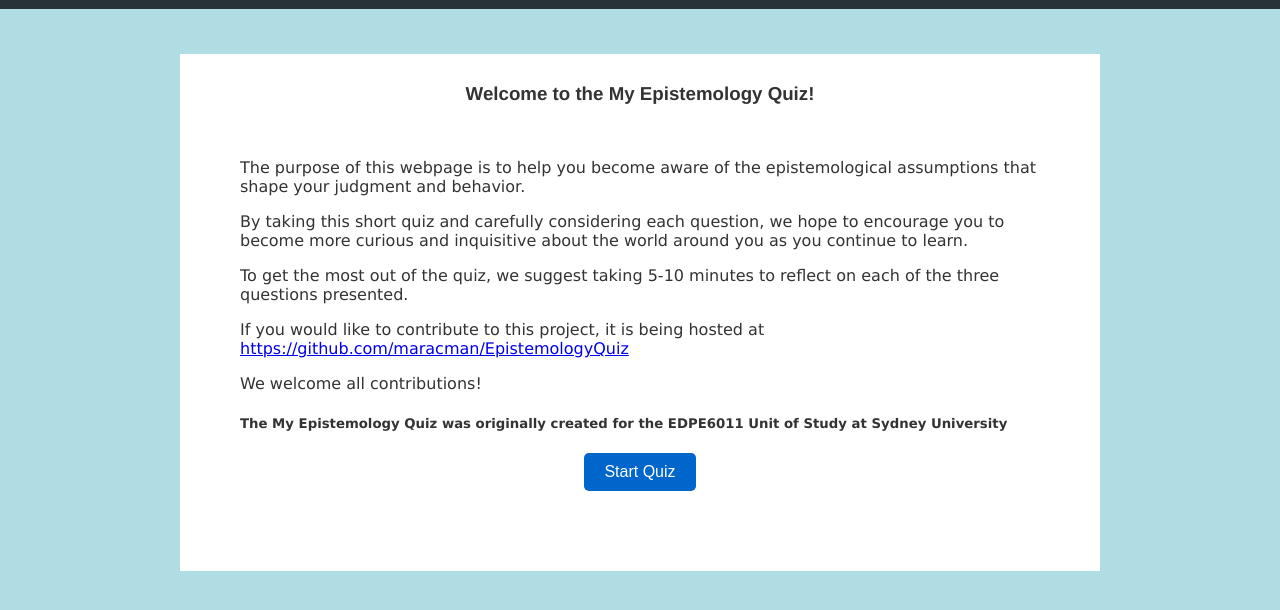
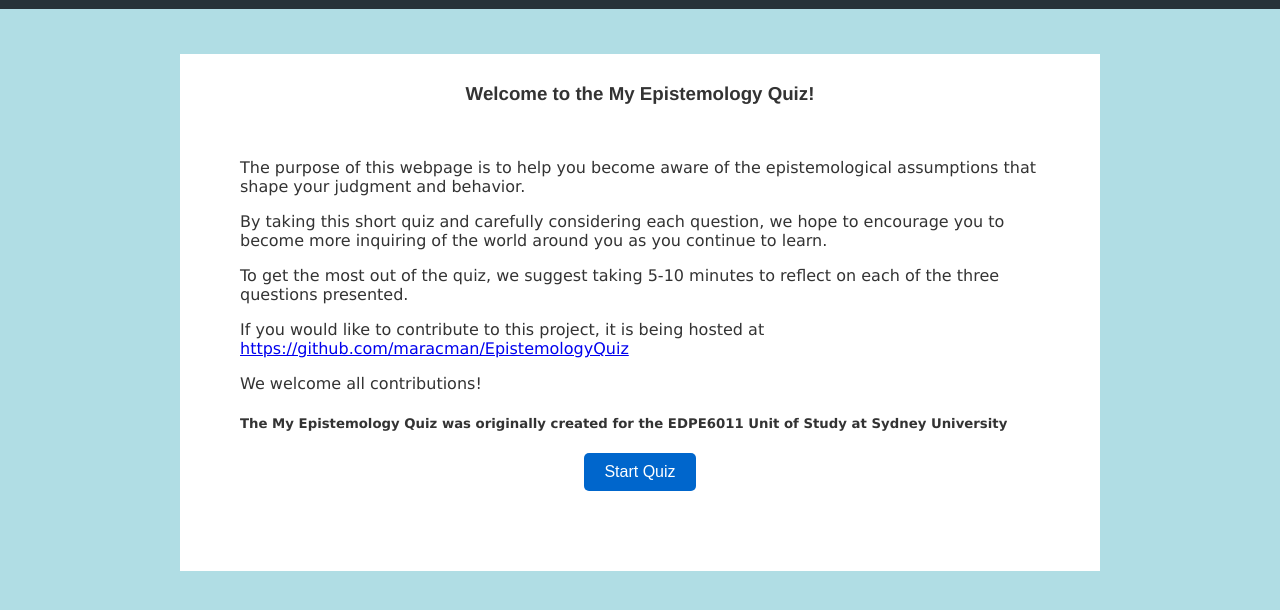
Before and after one commit to maracman/EpistemologyQuiz, a plain HTML site: page index.html in a window 1280 px wide. Shown: the part 96-706 px from the top of the page. Drawn offline with nearby package versions, Linux system fonts and the light colour scheme.

Commit message:
Update index.html

```diff
--- a/index.html
+++ b/index.html
@@ -225,7 +225,7 @@
         The purpose of this webpage is to help you become aware of the epistemological assumptions that shape your judgment and behavior.
         </p>
         <p>
-        By taking this short quiz and carefully considering each question, we hope to encourage you to become more curious and inquisitive about the world around you as you continue to learn.        </p>
+        By taking this short quiz and carefully considering each question, we hope to encourage you to become more inquiring of the world around you as you continue to learn.        </p>
         <p>
         To get the most out of the quiz, we suggest taking 5-10 minutes to reflect on each of the three questions presented.        </p>
         <p>
```
